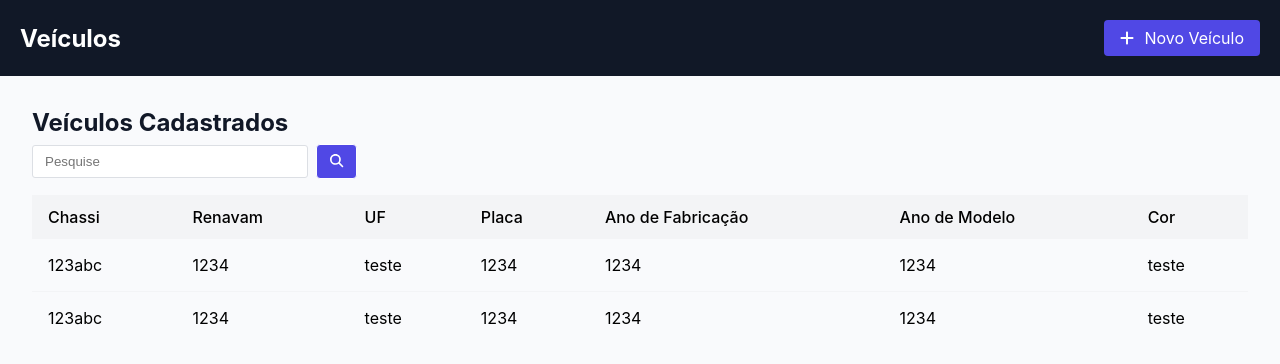
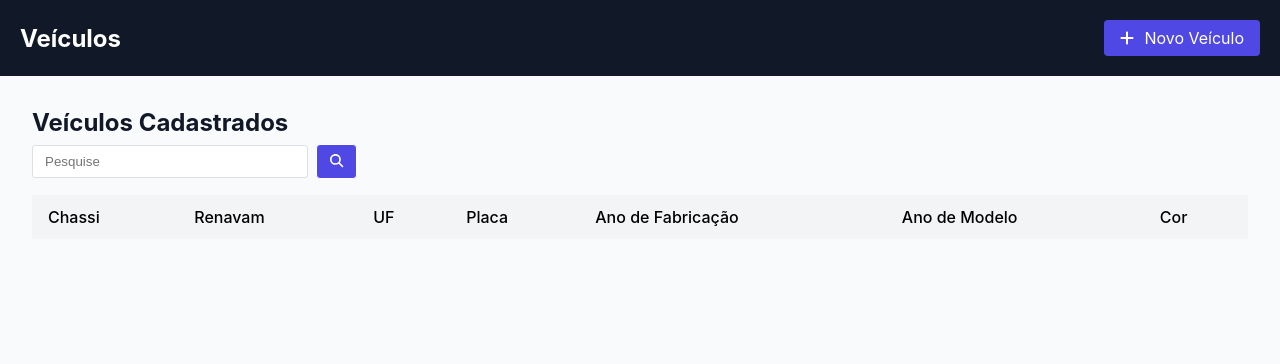
Before and after one commit to karinebrito/react-vehicles, a React (Create React App) app: page / in a window 1280 px wide. Shown: the top 364 px of the page. Built offline with nearby package versions, Linux system fonts and the light colour scheme.

Commit message:
added list from localstorage

```diff
--- a/src/pages/CarList/index.js
+++ b/src/pages/CarList/index.js
@@ -1,8 +1,18 @@
-import React from "react";
+import React, { useState } from "react";
 import { FontAwesomeIcon } from "@fortawesome/react-fontawesome";
 import { faSearch } from "@fortawesome/free-solid-svg-icons";
 
 export default function CarList() {
+  const [cars, setCars] = useState(() => {
+    const carsList = localStorage.getItem("cars");
+
+    if (carsList) {
+      return JSON.parse(carsList);
+    } else {
+      return [];
+    }
+  });
+
   return (
     <>
       <h1 className="container-title">Veículos Cadastrados</h1>
@@ -22,6 +32,7 @@ export default function CarList() {
       </div>
 
       <table className="carlist-table">
+        <thead>
           <tr>
             <th>Chassi</th>
             <th>Renavam</th>
@@ -31,26 +42,21 @@ export default function CarList() {
             <th>Ano de Modelo</th>
             <th>Cor</th>
           </tr>
+        </thead>
 
-        <tr>
-          <td>123abc</td>
-          <td>1234</td>
-          <td>teste</td>
-          <td>1234</td>
-          <td>1234</td>
-          <td>1234</td>
-          <td>teste</td>
+        <tbody>
+          {cars.map((car) => (
+            <tr key={car.id}>
+              <td>{car.chassi}</td>
+              <td>{car.renavam}</td>
+              <td>{car.UF}</td>
+              <td>{car.placa}</td>
+              <td>{car.productionYear}</td>
+              <td>{car.modelYear}</td>
+              <td>{car.color}</td>
             </tr>
-
-        <tr>
-          <td>123abc</td>
-          <td>1234</td>
-          <td>teste</td>
-          <td>1234</td>
-          <td>1234</td>
-          <td>1234</td>
-          <td>teste</td>
-        </tr>
+          ))}
+        </tbody>
       </table>
     </>
   );
```
Lines whose indentation alone changed are shown as unchanged.
